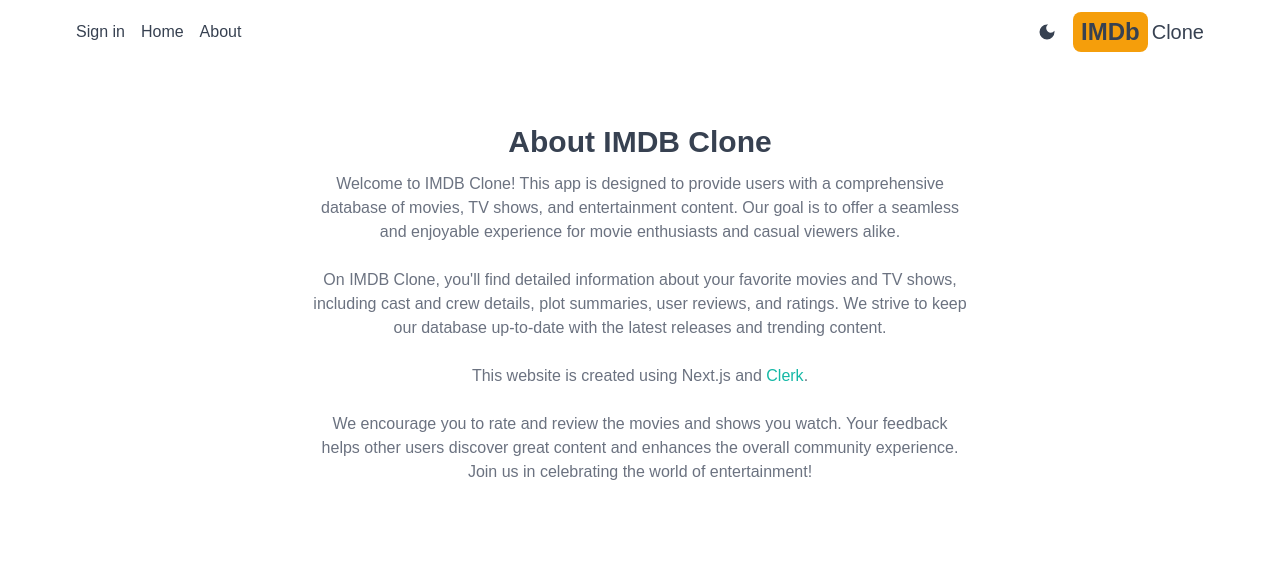
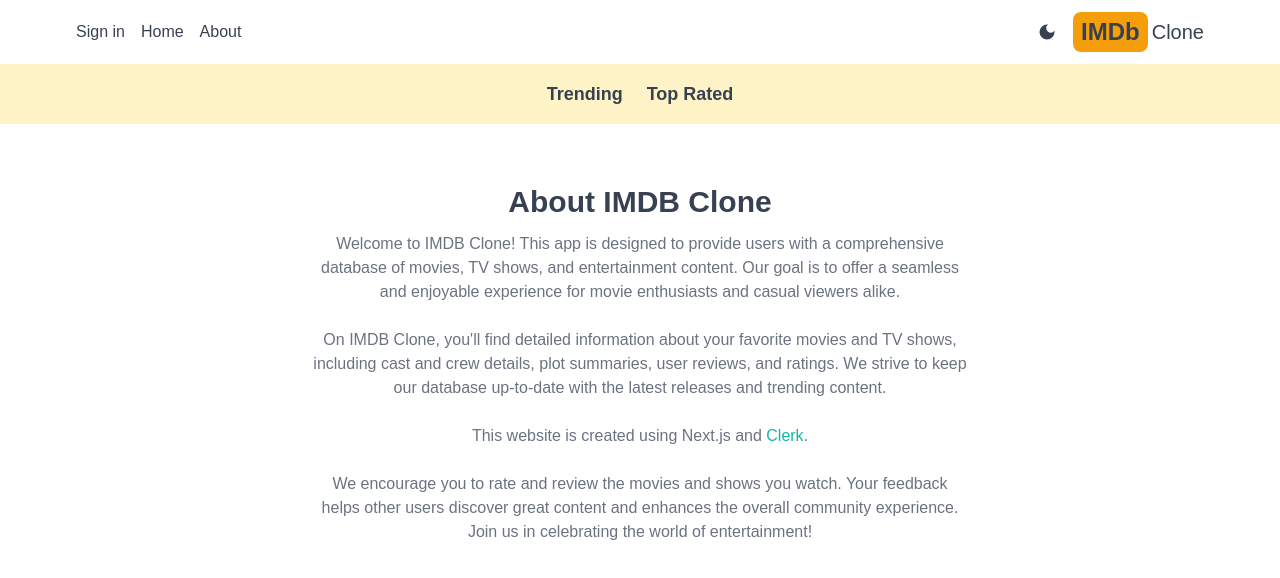
Before and after one commit to BashfulCoder7/next-imdb, a Next.js app: page /about in a window 1280 px wide. Shown: the top 578 px of the page. Built offline with nearby package versions, Linux system fonts and the light colour scheme; no server answers.

Commit message:
Add Navbar component and TopPages route

```diff
--- a/src/app/layout.js
+++ b/src/app/layout.js
@@ -1,5 +1,6 @@
 import "./globals.css";
 import Header from "@/components/Header";
+import Navbar from "@/components/Navbar";
 import Providers from "@/components/Providers";
 import { ClerkProvider } from "@clerk/nextjs";
 
@@ -15,6 +16,7 @@
         <body>
           <Providers>
             <Header />
+            <Navbar />
             {children}
           </Providers>
         </body>
--- /dev/null
+++ b/src/app/top/[filter]/page.jsx
@@ -0,0 +1,5 @@
+export default function TopPages() {
+  return (
+    <div>TopPages</div>
+  )
+}
--- /dev/null
+++ b/src/components/Navbar.jsx
@@ -0,0 +1,10 @@
+import NavbarItem from "./NavbarItem";
+
+export default function Navbar() {
+  return (
+    <div className="flex dark:bg-gray-600 bg-amber-100 p-4 lg:text-lg justify-center gap-6">
+      <NavbarItem title="Trending" param="trending" />
+      <NavbarItem title="Top Rated" param="rated" />
+    </div>
+  );
+}
--- /dev/null
+++ b/src/components/NavbarItem.jsx
@@ -0,0 +1,20 @@
+"use client";
+
+import Link from "next/link";
+import { usePathname } from "next/navigation";
+
+export default function NavbarItem({ title, param }) {
+  const filter = usePathname().split('/')[2];
+  return (
+    <div>
+      <Link
+        className={`hover:text-amber-600 font-semibold ${
+          filter === param && "underline underline-offset-8 decoration-4 decoration-amber-500 rounded-lg"
+        }`}
+        href={`/top/${param}`}
+      >
+        {title}
+      </Link>
+    </div>
+  );
+}
```
